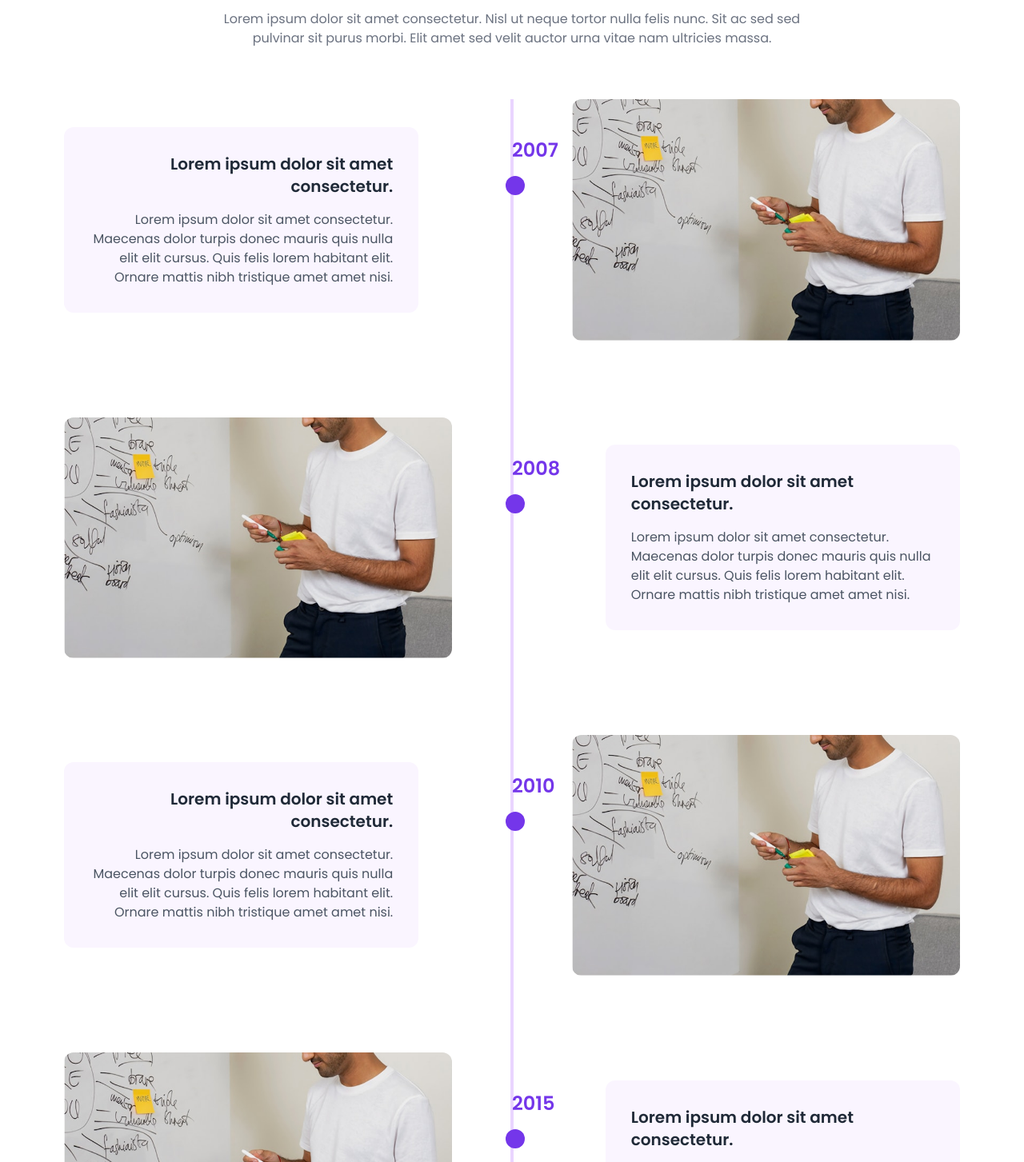
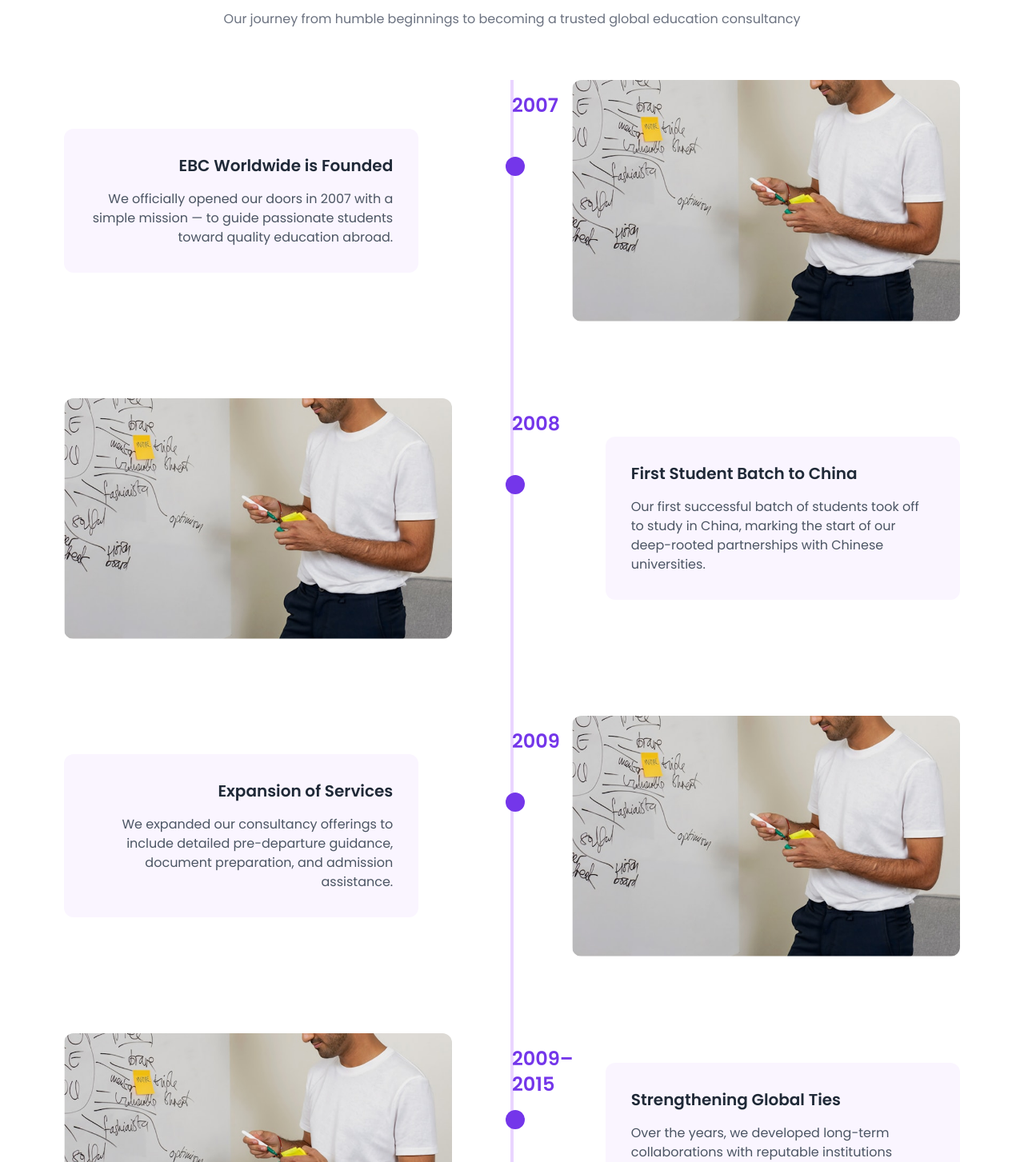
Before and after one commit to jawadhey/EBC-Custom-Website, a React (Create React App) app: page /about-us in a window 1280 px wide. Shown: the part 3937-5390 px from the top of the page at 80% size. Built offline with nearby package versions, Linux system fonts and the light colour scheme.

Commit message:
Updated Content

```diff
--- a/src/components/Footer.tsx
+++ b/src/components/Footer.tsx
@@ -1,8 +1,10 @@
+//@ts-nocheck
 
 import { FaPhone, FaEnvelope, FaMapMarkerAlt, FaFacebookF, FaInstagram, FaWhatsapp } from "react-icons/fa"
 import { motion, AnimatePresence } from "framer-motion"
 import { useInView } from "react-intersection-observer"
 import Container from "./Container"
+import { universities } from "../constant"
 
 // Animation variants
 const containerVariants = {
@@ -93,6 +95,9 @@ const FooterSection = () => {
     triggerOnce: false
   })
 
+  // Get top 3 universities for the footer
+  const featuredUniversities = universities.slice(0, 3)
+
   return (
     <motion.footer
       className="bg-gradient-to-r m-4 lg:m-8 from-[#000] lg:px-12 to-[#282828] text-white rounded-3xl overflow-hidden"
@@ -172,7 +177,7 @@ const FooterSection = () => {
                   }}
                 />
                 <div>
-                  <span className="text-TwPrimaryPurple">Company</span> <span className="text-yellow-500">Logo</span>
+                  <span className="text-TwPrimaryPurple">EBC</span> <span className="text-yellow-500">Worldwide</span>
                 </div>
               </motion.div>
 
@@ -245,7 +250,7 @@ const FooterSection = () => {
                 Universities
               </motion.h3>
               <ul className="space-y-3">
-                {['Lorem Ipsum', 'Lorem Ipsum', 'Lorem Ipsum'].map((link, index) => (
+                {featuredUniversities.map((university, index) => (
                   <motion.li
                     key={index}
                     variants={itemVariants}
@@ -254,22 +259,11 @@ const FooterSection = () => {
                       color: "#a78bfa"
                     }}
                   >
-                    <a href="#" className="hover:text-purple-400 transition-colors">
-                      {link}
+                    <a href={`/university-detail/${university.id}`} className="hover:text-purple-400 transition-colors">
+                      {university.name}
                     </a>
                   </motion.li>
                 ))}
-                <motion.li
-                  variants={itemVariants}
-                  whileHover={{
-                    x: 5,
-                    color: "#8b5cf6"
-                  }}
-                >
-                  <a href="#" className="text-purple-400 hover:text-purple-300 transition-colors">
-                    View More
-                  </a>
-                </motion.li>
               </ul>
             </motion.div>
 
@@ -285,7 +279,7 @@ const FooterSection = () => {
                 Programs
               </motion.h3>
               <ul className="space-y-3">
-                {['Lorem Ipsum', 'Lorem Ipsum', 'Lorem Ipsum'].map((link, index) => (
+                {featuredUniversities[0].programs.slice(0, 3).map((program, index) => (
                   <motion.li
                     key={index}
                     variants={itemVariants}
@@ -295,21 +289,10 @@ const FooterSection = () => {
                     }}
                   >
                     <a href="#" className="hover:text-purple-400 transition-colors">
-                      {link}
+                      {program.title.props.children}
                     </a>
                   </motion.li>
                 ))}
-                <motion.li
-                  variants={itemVariants}
-                  whileHover={{
-                    x: 5,
-                    color: "#8b5cf6"
-                  }}
-                >
-                  <a href="#" className="text-purple-400 hover:text-purple-300 transition-colors">
-                    View More
-                  </a>
-                </motion.li>
               </ul>
             </motion.div>
 
@@ -417,7 +400,6 @@ const FooterSection = () => {
             </motion.div>
           </motion.div>
         </Container>
-
       </div>
     </motion.footer>
   )
--- a/src/components/TeamsSection.tsx
+++ b/src/components/TeamsSection.tsx
@@ -12,9 +12,9 @@ const TeamSection = () => {
    const categories = [
       { id: "founders", name: "Founders" },
       { id: "executive", name: "Executive Members" },
-      { id: "directors", name: "Lorem ipsum" },
-      { id: "managers", name: "Lorem ipsum" },
-      { id: "staff", name: "Lorem ipsum" },
+      { id: "directors", name: "Directors" },
+      // { id: "managers", name: "Lorem ipsum" },
+      { id: "staff", name: "staff" },
    ]
 
    // Team members data
@@ -213,8 +213,8 @@ const TeamSection = () => {
                   className="text-gray-500 text-center max-w-3xl mx-auto mb-12"
                   variants={itemVariants}
                >
-                  Lorem ipsum dolor sit amet consectetur. Nam sem amet nulla in non lorem. Rhoncus a lectus venenatis mattis
-                  tellus risus nullam risus. Eu amet feugiat enim nunc. Eget.
+                  Meet the passionate professionals driving our mission to guide students toward successful academic journeys abroad.
+
                </motion.p>
 
                {/* Category Tabs */}
@@ -226,11 +226,10 @@ const TeamSection = () => {
                      <motion.button
                         key={category.id}
                         onClick={() => setActiveCategory(category.id)}
-                        className={`px-5 py-3 rounded-full text-sm font-medium transition-colors ${
-                           activeCategory === category.id
+                        className={`px-5 py-3 rounded-full text-sm font-medium transition-colors ${activeCategory === category.id
                               ? "bg-TwPrimaryPurple text-white"
                               : "bg-gray-100 text-gray-700 hover:bg-gray-200"
-                        }`}
+                           }`}
                         whileHover={{ scale: 1.05 }}
                         whileTap={{ scale: 0.95 }}
                         transition={{ duration: 0.2 }}
--- a/src/pages/About/components/AnalyticsSection.tsx
+++ b/src/pages/About/components/AnalyticsSection.tsx
@@ -25,10 +25,9 @@ const AnalyticsSection = () => {
   // Progress bar data
   const progressData = [
     { label: "Student Reach", value: 90, color: "bg-TwPrimaryPurple", percentage: "+50%" },
-    { label: "Lorem ipsum", value: 60, color: "bg-blue-100" },
-    { label: "Lorem ipsum", value: 85, color: "bg-blue-100" },
-    { label: "Lorem ipsum", value: 70, color: "bg-blue-100" },
-    { label: "Lorem ipsum", value: 75, color: "bg-blue-100" },
+    { label: "Universites", value: 70, color: "bg-TwPrimaryPurple", percentage: "+70%" },
+    { label: "Campuses", value: 85, color: "bg-TwPrimaryPurple", percentage: "+85%" },
+    // { label: "Lorem ipsum", value: 75, color: "bg-blue-100" },
   ]
 
   const containerVariants = {
@@ -80,7 +79,7 @@ const AnalyticsSection = () => {
 
   const progressVariants = {
     hidden: { width: "0%" },
-    visible: (i:any) => ({
+    visible: (i: any) => ({
       width: `${i}%`,
       transition: {
         duration: 1,
@@ -104,7 +103,7 @@ const AnalyticsSection = () => {
             className="text-3xl md:text-4xl font-bold text-gray-700 text-center mb-12 max-w-4xl mx-auto"
             variants={itemVariants}
           >
-            Lorem ipsum dolor sit amet consectetur. Lobortis id nibh urna velit. Lorem pellentesque elementum.
+            Unveiling the Numbers Behind Our Journey — A Legacy of Student Success and Global Impact
           </motion.h2>
 
           {/* Two Column Layout */}
--- a/src/pages/About/components/JourneySection.tsx
+++ b/src/pages/About/components/JourneySection.tsx
@@ -15,35 +15,52 @@ const JourneySection = () => {
   const journeyItems = [
     {
       year: "2007",
-      title: "Lorem ipsum dolor sit amet consectetur.",
-      description:
-        "Lorem ipsum dolor sit amet consectetur. Maecenas dolor turpis donec mauris quis nulla elit elit cursus. Quis felis lorem habitant elit. Ornare mattis nibh tristique amet amet nisi.",
+      title: "EBC Worldwide is Founded",
+      description: "We officially opened our doors in 2007 with a simple mission — to guide passionate students toward quality education abroad.",
       image: "/whiteboard-person.jpg",
-      imageAlt: "Person writing on whiteboard",
+      imageAlt: "EBC Worldwide founding",
     },
     {
       year: "2008",
-      title: "Lorem ipsum dolor sit amet consectetur.",
-      description:
-        "Lorem ipsum dolor sit amet consectetur. Maecenas dolor turpis donec mauris quis nulla elit elit cursus. Quis felis lorem habitant elit. Ornare mattis nibh tristique amet amet nisi.",
+      title: "First Student Batch to China",
+      description: "Our first successful batch of students took off to study in China, marking the start of our deep-rooted partnerships with Chinese universities.",
       image: "/meeting-discussion.jpg",
-      imageAlt: "Two people in discussion",
+      imageAlt: "First student batch to China",
     },
     {
-      year: "2010",
-      title: "Lorem ipsum dolor sit amet consectetur.",
-      description:
-        "Lorem ipsum dolor sit amet consectetur. Maecenas dolor turpis donec mauris quis nulla elit elit cursus. Quis felis lorem habitant elit. Ornare mattis nibh tristique amet amet nisi.",
+      year: "2009",
+      title: "Expansion of Services",
+      description: "We expanded our consultancy offerings to include detailed pre-departure guidance, document preparation, and admission assistance.",
       image: "/placeholder.svg?height=300&width=500",
-      imageAlt: "Company expansion",
+      imageAlt: "Service expansion",
     },
     {
-      year: "2015",
-      title: "Lorem ipsum dolor sit amet consectetur.",
-      description:
-        "Lorem ipsum dolor sit amet consectetur. Maecenas dolor turpis donec mauris quis nulla elit elit cursus. Quis felis lorem habitant elit. Ornare mattis nibh tristique amet amet nisi.",
+      year: "2009–2015",
+      title: "Strengthening Global Ties",
+      description: "Over the years, we developed long-term collaborations with reputable institutions across China, including Guangxi Medical University and Kunming University of Science and Technology.",
       image: "/placeholder.svg?height=300&width=500",
-      imageAlt: "International partnerships",
+      imageAlt: "Global partnerships",
+    },
+    {
+      year: "2015–2020",
+      title: "Going Beyond Borders",
+      description: "Our reach extended to new destinations like the UK and Azerbaijan, partnering with universities such as Nakhchivan State University and Baku Engineering University.",
+      image: "/placeholder.svg?height=300&width=500",
+      imageAlt: "International expansion",
+    },
+    {
+      year: "2021–2024",
+      title: "5,000+ Students and Growing",
+      description: "We hit a major milestone by guiding over 5,000 students to prestigious institutions globally, with a growing presence across multiple countries.",
+      image: "/placeholder.svg?height=300&width=500",
+      imageAlt: "Student milestone celebration",
+    },
+    {
+      year: "Present Day",
+      title: "Onward to Georgia and Beyond",
+      description: "With upcoming offices in Georgia and continuous global expansion, we remain committed to shaping futures and fulfilling dreams through education.",
+      image: "/placeholder.svg?height=300&width=500",
+      imageAlt: "Future expansion plans",
     },
   ]
 
@@ -171,8 +188,7 @@ const JourneySection = () => {
 
           {/* Subheading */}
           <motion.p className="text-gray-500 text-center max-w-3xl mx-auto mb-16" variants={headerVariants}>
-            Lorem ipsum dolor sit amet consectetur. Nisl ut neque tortor nulla felis nunc. Sit ac sed sed pulvinar sit
-            purus morbi. Elit amet sed velit auctor urna vitae nam ultricies massa.
+            Our journey from humble beginnings to becoming a trusted global education consultancy
           </motion.p>
 
           {/* Timeline */}
@@ -212,7 +228,7 @@ const JourneySection = () => {
 
                   {/* Year */}
                   <motion.div
-                    className="absolute text-2xl font-bold text-TwPrimaryPurple top-0 -left-4 lg:left-1/2 transform lg:-translate-x-1/2 mt-12"
+                    className="absolute max-w-[120px] text-wrap text-2xl font-bold text-TwPrimaryPurple top-0 -left-4 lg:left-1/2 transform lg:-translate-x-1/2 mt-4"
                     variants={yearVariants}
                   >
                     {item.year}
--- a/src/pages/Contact/ContactPage.tsx
+++ b/src/pages/Contact/ContactPage.tsx
@@ -5,23 +5,23 @@ import HeroSection from "../../components/HeroSection";
 
 export default function ContactPage() {
 
-     useEffect(() => {
-         window.scrollTo(0, 0);
-      }, []);
+   useEffect(() => {
+      window.scrollTo(0, 0);
+   }, []);
 
    return (
       <div>
          <HeroSection
             badgeText="Put in the Word"
             title="We would Love to Hear from You"
-            description="Lorem ipsum dolor sit amet consectetur. Vel dui molestie tempor elementum gravida nibh vitae ullamcorper ac. Molestie sit phasellus faucibus urna urna in phasellus nullam amet."
+            description="Whether you have questions, need guidance, or just want to explore your options to study abroad — we’re here for you. Reach out and let’s start shaping your future together! "
             buttonText="Book Consultation Now"
             buttonLink="/contact"
             backgroundImage={Images.Contact.ContactHero}
          />
          <ContactForm
-            title="Lorem ipsum"
-            description="Lorem ipsum dolor sit amet consectetur. Nam sem amet nulla in non lorem. Rhoncus a lectus venenatis mattis tellus risus nullam risus. Eu amet feugiat enim nunc. Eget."
+            title="Get in Touch"
+            description="We’d love to hear from you! Fill out the form and we’ll get back to you shortly."
             image="/classroom.jpg"
             breadcrumbItems={[{ label: "Home", href: "/" }, { label: "Contact Us" }]}
          />
--- a/src/pages/Events/EventsPage.tsx
+++ b/src/pages/Events/EventsPage.tsx
@@ -17,10 +17,10 @@ const EventsPage = () => {
       <>
          <HeroSection
             // badgeText="Put in the Word"
-            title="How Can You Reach Us"
-            description="Lorem ipsum dolor sit amet consectetur. Vel dui molestie tempor elementum gravida nibh vitae ullamcorper ac. Molestie sit phasellus faucibus urna urna in phasellus nullam amet."
+            title="How Can You Reach Us "
+            description="Stay connected with EBC through our latest events, seminars, and webinars held across different countries. Whether you're looking for admission guidance, visa tips, or direct interaction with university representatives, our events are the perfect opportunity to get all your questions answered in person. "
             buttonText="Book Consultation Now"
-            buttonLink="/contact"
+            buttonLink="/contact-us"
             backgroundImage={Images.Universities.UniversityHero}
          />
          <InstitutionSection
@@ -52,7 +52,8 @@ const EventsPage = () => {
          />
          <ImageGallerySection />
          <TeamSection />
-         <CtaSection />
+         <CtaSection Heading="Take the First Step Toward Your Medical Career Abroad!" Text="Your dream of studying abroad is just one step away! Let our experts guide you through the admission, visa, and university selection process—hassle-free and stress-free. Get in touch now and take the first step toward your future!
+"/>
 
       </>
    )
--- a/src/pages/Landing/components/FaqSection.tsx
+++ b/src/pages/Landing/components/FaqSection.tsx
@@ -201,8 +201,7 @@ const FaqSection = () => {
                   className="text-gray-500 text-center max-w-3xl mx-auto mb-12"
                   variants={itemVariants}
                >
-                  Lorem ipsum dolor sit amet consectetur. Nam sem amet nulla in non lorem. Rhoncus a lectus venenatis mattis
-                  tellus risus nullam risus. Eu amet feugiat enim nunc. Eget.
+                  Got questions? We’ve got answers! Check out our most frequently asked questions to get quick, clear info about studying abroad with EBC.
                </motion.p>
 
                {/* Two Column Layout */}
@@ -217,7 +216,7 @@ const FaqSection = () => {
                      whileHover={{ y: -5, transition: { duration: 0.2 } }}
                   >
                      <motion.h3 className="text-2xl font-semibold text-gray-800 mb-3">About Us</motion.h3>
-                     <motion.p className="text-gray-600 mb-8">Lorem ipsum dolor sit amet consectetur. At est phasellus feugiat.</motion.p>
+                     <motion.p className="text-gray-600 mb-8">Helping students study abroad with expert guidance and ongoing support.</motion.p>
 
                      <div className="space-y-4">
                         {aboutFaqs.map((faq, index) => (
@@ -271,7 +270,7 @@ const FaqSection = () => {
                      whileHover={{ y: -5, transition: { duration: 0.2 } }}
                   >
                      <motion.h3 className="text-2xl font-semibold text-gray-800 mb-3">Our Programs</motion.h3>
-                     <motion.p className="text-gray-600 mb-8">Lorem ipsum dolor sit amet consectetur. At est phasellus feugiat.</motion.p>
+                     <motion.p className="text-gray-600 mb-8">Offering top-tier medical programs through our trusted university partners.</motion.p>
 
                      <div className="space-y-4">
                         {programsFaqs.map((faq, index) => (
--- a/src/pages/Universities/UniversitiesPage.tsx
+++ b/src/pages/Universities/UniversitiesPage.tsx
@@ -15,10 +15,10 @@ const UniversitiesPage = () => {
       <>
          <HeroSection
             badgeText="Put in the Word"
-            title="We would Love to Hear from You"
-            description="Lorem ipsum dolor sit amet consectetur. Vel dui molestie tempor elementum gravida nibh vitae ullamcorper ac. Molestie sit phasellus faucibus urna urna in phasellus nullam amet."
+            title="Explore Top International Universities with EBC "
+            description="Discover a world of opportunities as you browse through the top-ranked universities we work with. From medicine to engineering, we connect you with institutions that match your academic goals and dreams of studying abroad. "
             buttonText="Book Consultation Now"
-            buttonLink="/contact"
+            buttonLink="/contact-us"
             backgroundImage={Images.Universities.UniversityHero}
          />
          <ProgramsSection />
```
